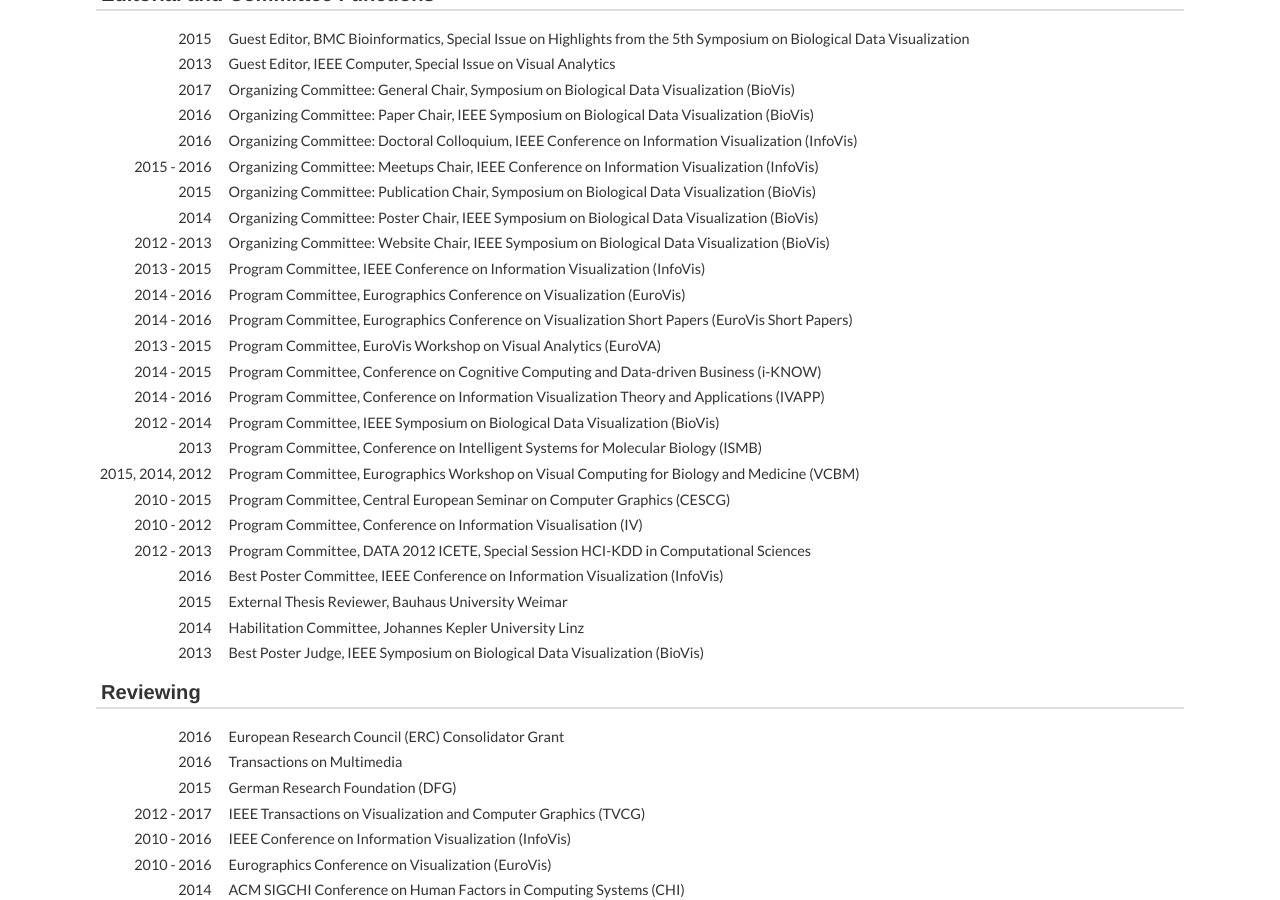
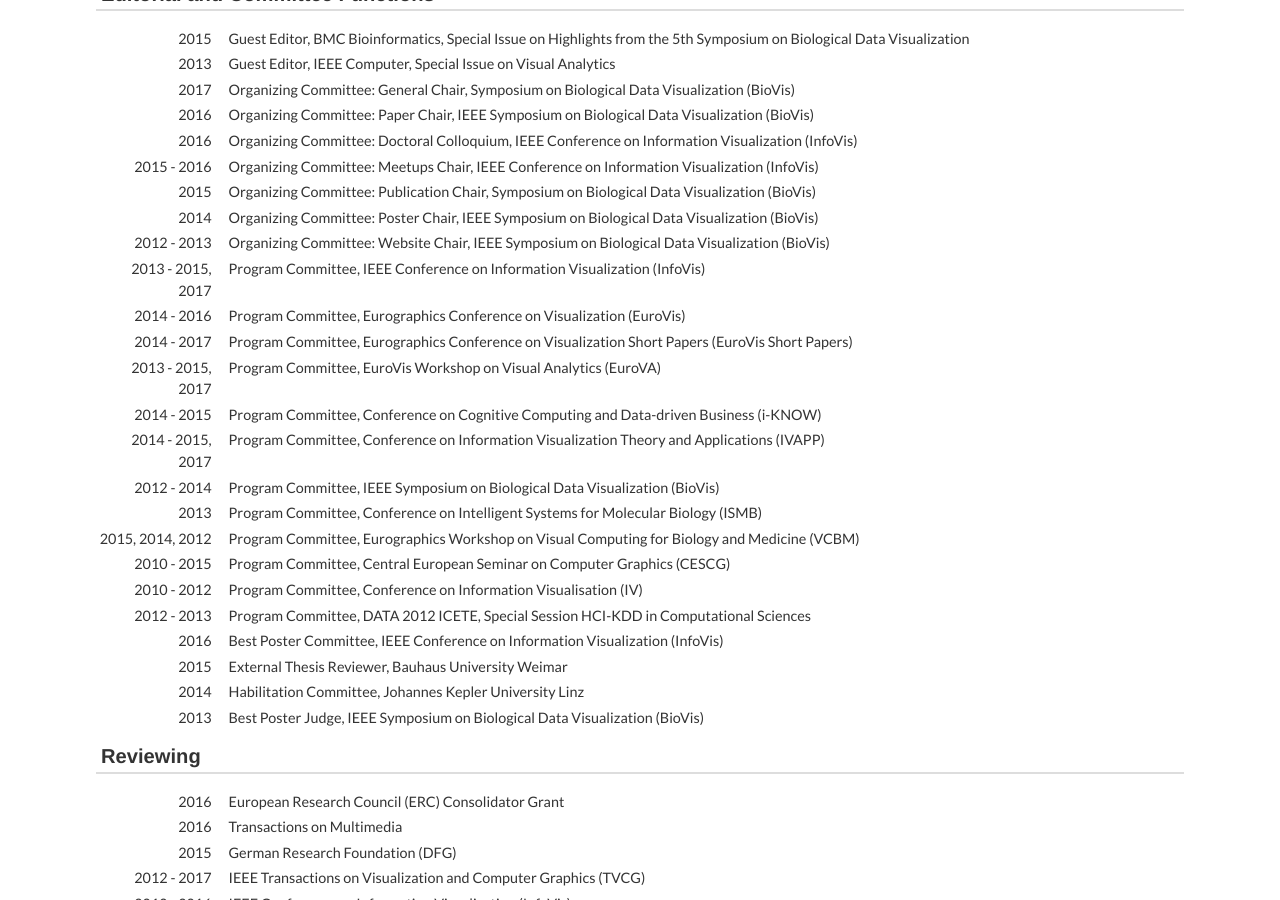
Before and after one commit to mstreit/mstreit.github.io, a Jekyll site: the page built from services.md, in a window 1280 px wide and 900 px high, scrolled down 671 px. Built offline with Jekyll 4.4.1, drawn with Linux system fonts in a browser that asks for light colours; nearby versions of some CDN libraries; some web fonts are replaced.

Commit message:
updated PC functions

```diff
--- a/_data/functions.yml
+++ b/_data/functions.yml
@@ -36,7 +36,7 @@
 
 - role: Program Committee
   for: IEEE Conference on Information Visualization (InfoVis)
-  years: 2013 - 2015
+  years: 2013 - 2015, 2017
 
 - role: Program Committee
   for: Eurographics Conference on Visualization (EuroVis)
@@ -44,11 +44,11 @@
 
 - role: Program Committee
   for: Eurographics Conference on Visualization Short Papers (EuroVis Short Papers)
-  years: 2014 - 2016
+  years: 2014 - 2017
 
 - role: Program Committee
   for: EuroVis Workshop on Visual Analytics (EuroVA)
-  years: 2013 - 2015
+  years: 2013 - 2015, 2017
 
 - role: Program Committee
   for: Conference on Cognitive Computing and Data-driven Business (i-KNOW)
@@ -56,7 +56,7 @@
 
 - role: Program Committee
   for: Conference on Information Visualization Theory and Applications (IVAPP)
-  years: 2014 - 2016
+  years: 2014 - 2015, 2017
 
 - role: Program Committee
   for: IEEE Symposium on Biological Data Visualization (BioVis)
```
